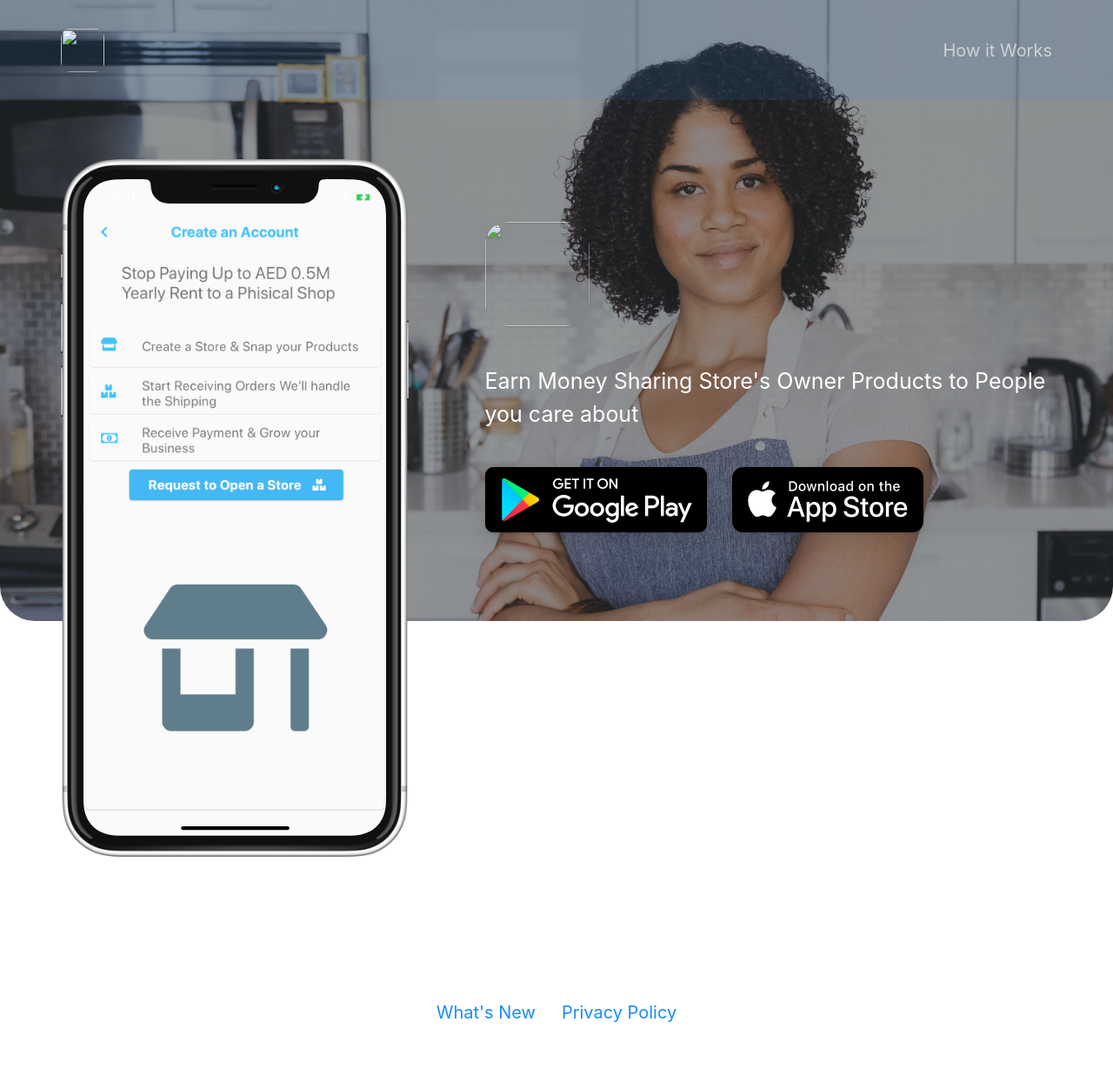
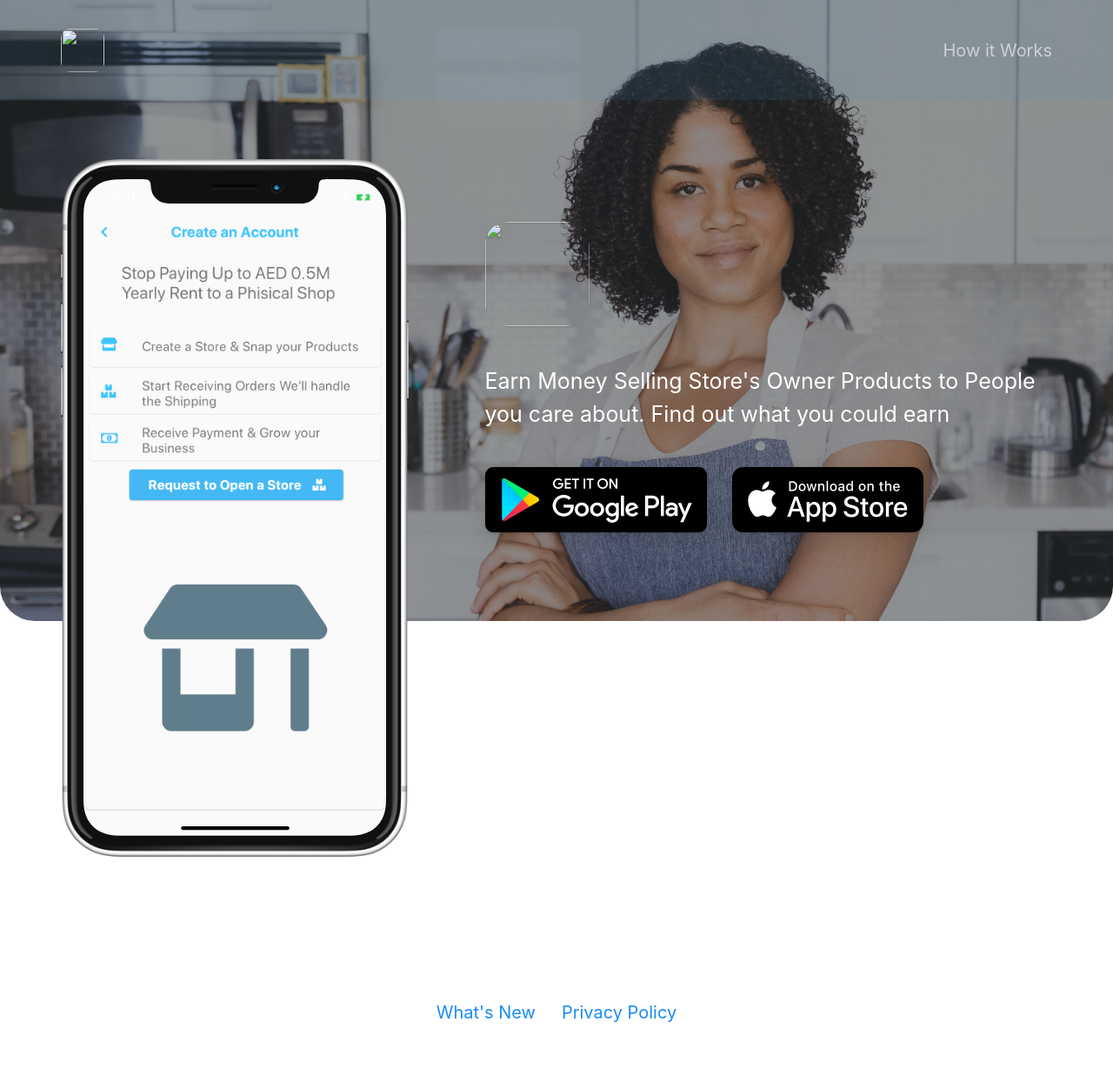
Before and after one commit to emilbaehr/automatic-app-landing-page, a Jekyll site: the page built from index.html, in a window 1280 px wide. Shown: the whole page at 87% size. Built offline with Jekyll 4.4.1, drawn with Linux system fonts in a browser that asks for light colours; nearby versions of some CDN libraries.

Commit message:
Update _config.yml

```diff
--- a/_config.yml
+++ b/_config.yml
@@ -12,7 +12,7 @@
 app_icon                                  : # assets/appicon.png                      # Automatically populates if not set and if iOS app ID is set.  Otherwise enter path to icon file manually.
 app_name                                  :                                           # Automatically populates if not set and if iOS app ID is set.  Otherwise enter manually.
 app_price                                 :                                           # Automatically populates if not set and if iOS app ID is set.  Otherwise enter manually.
-app_description                           : Earn Money Sharing Store's Owner Products to People you care about
+app_description                           : Earn Money Selling Store's Owner Products to People you care about. Find out what you could earn
 
 enable_smart_app_banner                   : true                                     # Set to true to show a smart app banner at top of page on mobile devices.
 
@@ -38,7 +38,7 @@
 
 
 # Theme Settings
-topbar_color                              : "#1a8bfb"
+topbar_color                              : "#3d95ce"
 topbar_transparency                       : 0.1
 topbar_title_color                        : "#ffffff"
 
```
